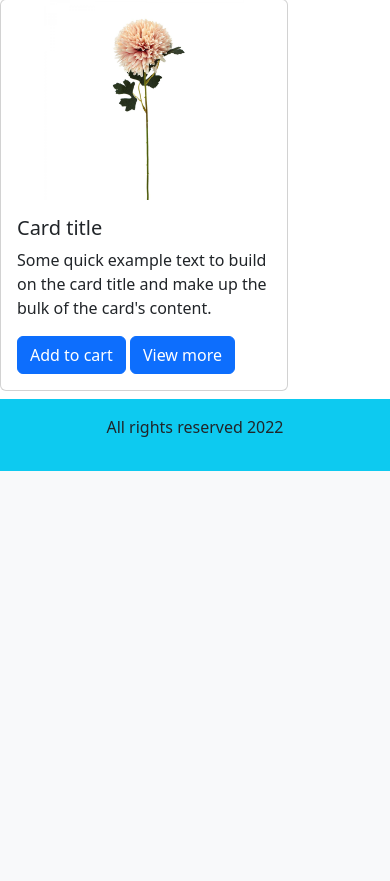
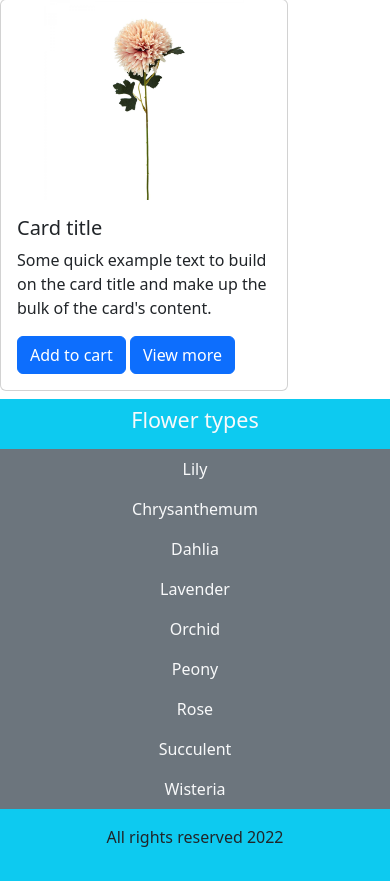
Before and after one commit to thenoiseinspace/php-practice-store-project, a PHP site: page / in a window 390 px wide. Shown: the part 2229-3110 px from the top of the page. Before the commit the page ends 2700 px from the top, so only its background shows below. Run offline with PHP 8.4, Linux system fonts and the light colour scheme.

Commit message:
adding sidebar

```diff
--- a/index.php
+++ b/index.php
@@ -113,7 +113,7 @@
                     <a href="#" class="btn btn-primary">View more</a>
                     </div>
                 </div>
-        </div>
+            </div>
     </div>
 
 
@@ -155,10 +155,44 @@
                     </div>
                 </div>
         </div>
+</div>
+</div>
 
+    <div class="col-md-2 bg-secondary p-0">
+        <!-- sidenav -->
+        <ul class="navbar-nav me-auto text-center">
+            <li class="nav-item bg-info">
+                <a href="#" class="nav-link text-light"><h4>Flower types</h4></a>
+            </li>
+            <li class="nav-item">
+                <a href="#" class="nav-link text-light">Lily</a>
+            </li>
+            <li class="nav-item">
+                <a href="#" class="nav-link text-light">Chrysanthemum</a>
+            </li>
+            <li class="nav-item">
+                <a href="#" class="nav-link text-light">Dahlia</a>
+            </li>
+            <li class="nav-item">
+                <a href="#" class="nav-link text-light">Lavender</a>
+            </li>
+            <li class="nav-item">
+                <a href="#" class="nav-link text-light">Orchid</a>
+            </li>
+            <li class="nav-item">
+                <a href="#" class="nav-link text-light">Peony</a>
+            </li>
+            <li class="nav-item">
+                <a href="#" class="nav-link text-light">Rose</a>
+            </li>
+            <li class="nav-itemo">
+                <a href="#" class="nav-link text-light">Succulent</a>
+            </li>
+            <li class="nav-item">
+                <a href="#" class="nav-link text-light">Wisteria</a>
+            </li>
 
-    <div class="col-md-2">
-        <!-- sidenav -->
+        </ul>
     </div>
 </div>
 
```
